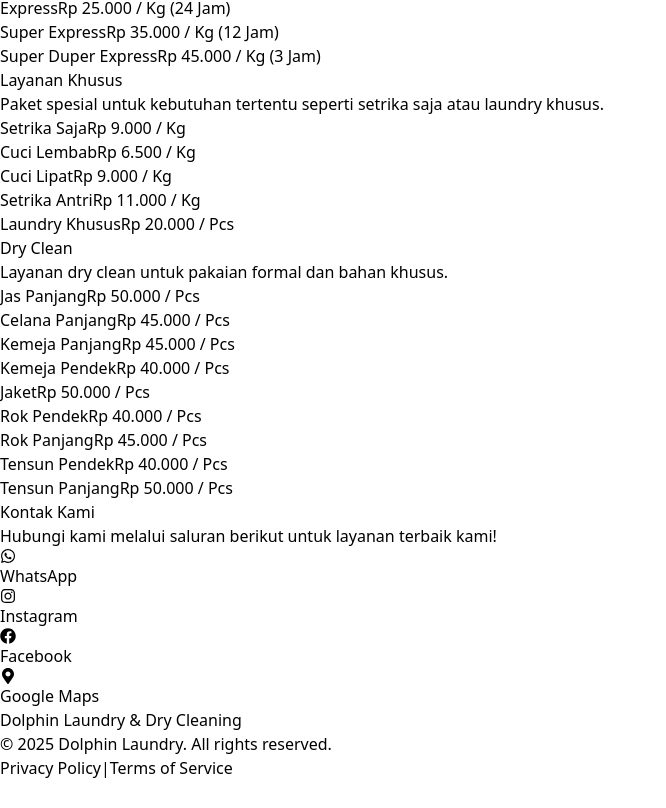
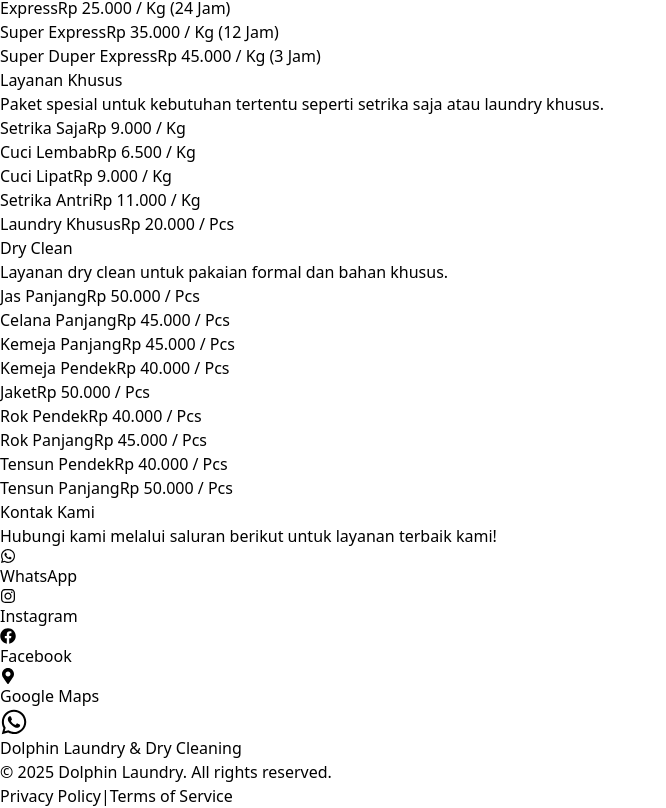
Before and after one commit to Joshtri/laundry-dolphin, a React (Vite) app: page / in a window 1280 px wide. Shown: the part 3974-4782 px from the top of the page, without its empty margins (0-666 px from the left). Before the commit the page ends 4754 px from the top, so only its background shows below. Built offline with nearby package versions, Linux system fonts and the light colour scheme.

Commit message:
updating homepage

```diff
--- a/src/pages/HomePage.jsx
+++ b/src/pages/HomePage.jsx
@@ -7,6 +7,7 @@
 import Location from "../components/Home/Location";
 import Pricelist from "../components/Home/PriceList";
 import ContactUs from "../components/Home/ContactUs";
+import FloatingWhatsApp from "../components/FloatingWhatsApp";
 
 const HomePage = () => {
   return (
@@ -32,6 +33,9 @@
       <section id="contact-us">
         <ContactUs />
       </section>
+
+      <FloatingWhatsApp /> {/* Tambahkan komponen tombol WhatsApp */}
+
     </Layout>
   );
 };
```
